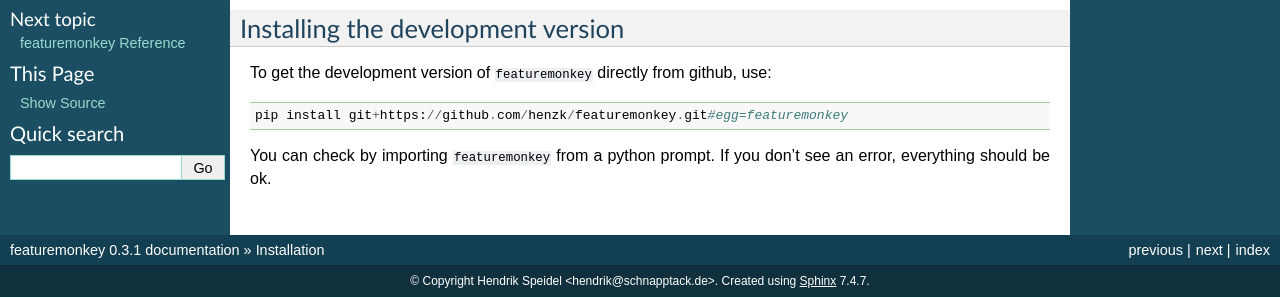
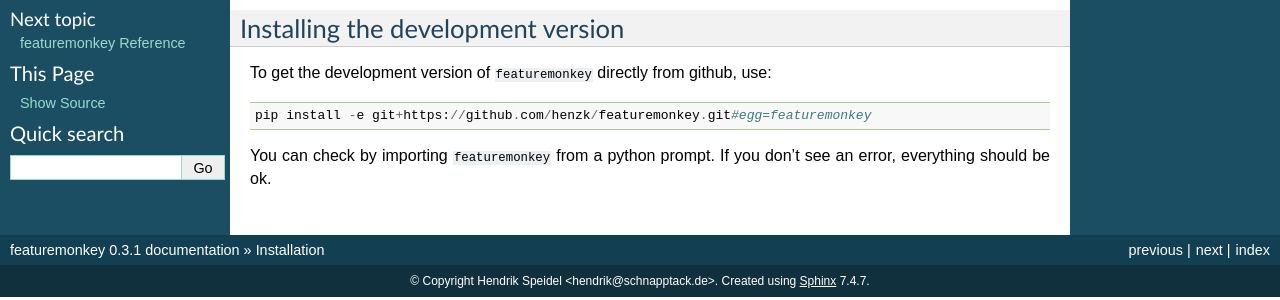
Before and after one commit to henzk/featuremonkey, a Sphinx documentation site: the page built from docs/install.rst, in a window 1280 px wide. Shown: the part 225-525 px from the top of the page. Built offline with Sphinx 7.4.7, drawn with Linux system fonts in a browser that asks for light colours; formulas are drawn with MathJax 3; pages that are not in the unit, such as notebooks, are missing from menus.

```diff
--- a/docs/install.rst
+++ b/docs/install.rst
@@ -15,7 +15,7 @@ Installing the development version
 
 To get the development version of ``featuremonkey`` directly from github, use::
 
-    pip install git+https://github.com/henzk/featuremonkey.git#egg=featuremonkey
+    pip install -e git+https://github.com/henzk/featuremonkey.git#egg=featuremonkey
 
 You can check by importing ``featuremonkey`` from a python prompt.
 If you don't see an error, everything should be ok.
```
